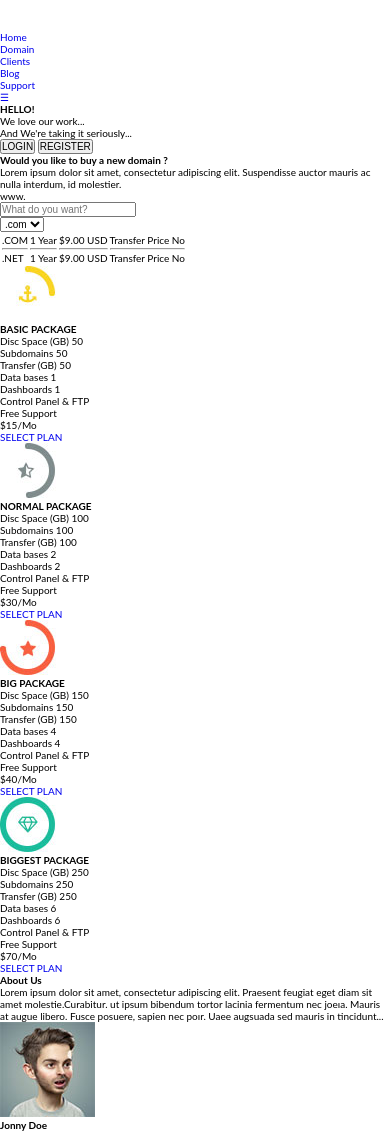
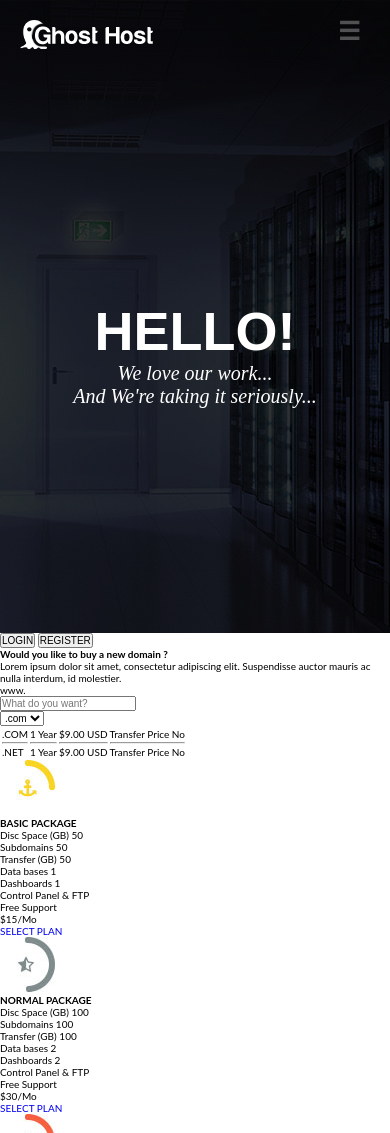
Before and after one commit to ton9q/markup-2018q3, a plain HTML site: page index.html in a window 390 px wide. Shown: the top 1133 px of the page. Drawn offline with Linux system fonts and the light colour scheme; a script that the page names is missing.

Commit message:
feat: add properties for header

```diff
--- a/css/style.css
+++ b/css/style.css
@@ -33,3 +33,200 @@ img
 {
     height: auto;
 }
+
+
+
+/***** HEADER *****/
+
+
+header
+{
+    background: url(../assets/images/header-bg1.jpg) no-repeat top center fixed;
+    background-color: rgba(0 ,0, 0, .8);
+
+    background-blend-mode: darken;
+}
+
+section.header
+{
+    display: flex;
+
+    width: 80%;
+    margin: 0 auto;
+    padding-bottom: 20px;
+
+    border-bottom: 1px solid rgb(46,46,48);
+
+    justify-content: space-between;
+    /* font-family: 'Lato-Medium', sans-serif; */
+}
+
+.header_logo
+{
+    font-size: 2.9rem;
+
+    margin-top: 20px;
+
+    cursor: pointer;
+}
+
+.header nav
+{
+    margin-top: 30px;
+}
+
+.top-nav a
+{
+    font-size: 1.2rem;
+    font-weight: bold;
+
+    margin-left: 55px;
+    padding-bottom: 30px;
+
+    color: rgb(255,255,255);
+}
+
+.top-nav .icon
+{
+    display: none;
+}
+
+.top-nav a:hover
+{
+    border-bottom: 1px solid rgb(255,255,255);
+}
+
+.header_welcome
+{
+    font-family: 'Arial', sans-serif;
+
+    margin: 0 auto;
+    padding: 22.5em 0;
+
+    text-align: center;
+
+    color: rgb(255,255,255);
+}
+
+.header_welcome h1
+{
+    font-size: 5.4rem;
+}
+
+.header_welcome p
+{
+    font-family: 'Georgia-Italic';
+    font-size: 2.0rem;
+    font-style: italic;
+}
+
+header
+{
+    width: 100%;
+    height: auto;
+}
+
+.header nav ul
+{
+    display: flex;
+}
+
+@media screen and (min-width: 1280px)
+{
+    header
+    {
+        background-size: cover;
+    }
+}
+
+@media screen and (max-width: 767px)
+{
+    section.header
+    {
+        display: flex;
+
+        width: 90%;
+
+        border-bottom: 0;
+    }
+
+    .top-nav a
+    {
+        font-size: 1.6rem;
+
+        display: none;
+
+        color: rgba(255, 255, 255, .3);
+    }
+
+    .top-nav a.icon
+    {
+        font-size: 2.5rem;
+
+        display: block;
+        display: block;
+        float: right;
+
+        margin-top: -15px;
+        padding: 0;
+    }
+
+    .top-nav a:hover
+    {
+        color: rgb(255,255,255);
+        border-bottom: 0;
+    }
+
+    .header nav ul
+    {
+        display: flex;
+        flex-direction: column;
+    }
+
+    .header nav li
+    {
+        display: block;
+
+        margin: solid 1px rgba(255, 255, 255, .986);
+        padding: 0 1em;
+    }
+
+    .top-nav.responsive
+    {
+        position: relative;
+        top: 50px;
+        left: 10px;
+
+        height: 220px;
+    }
+
+    .header .top-nav.responsive li:not(:last-child)
+    {
+        position: relative;
+        right: 248%;
+    }
+
+    .top-nav.responsive a.icon
+    {
+        position: absolute;
+        top: -50px;
+        right: 15%;
+    }
+
+    .top-nav.responsive a
+    {
+        display: block;
+        float: none;
+
+        text-align: left;
+    }
+}
+
+@media screen and (max-width: 480px)
+{
+    .header .top-nav.responsive li:not(:last-child)
+    {
+        position: relative;
+        right: 100%;
+    }
+}
```
